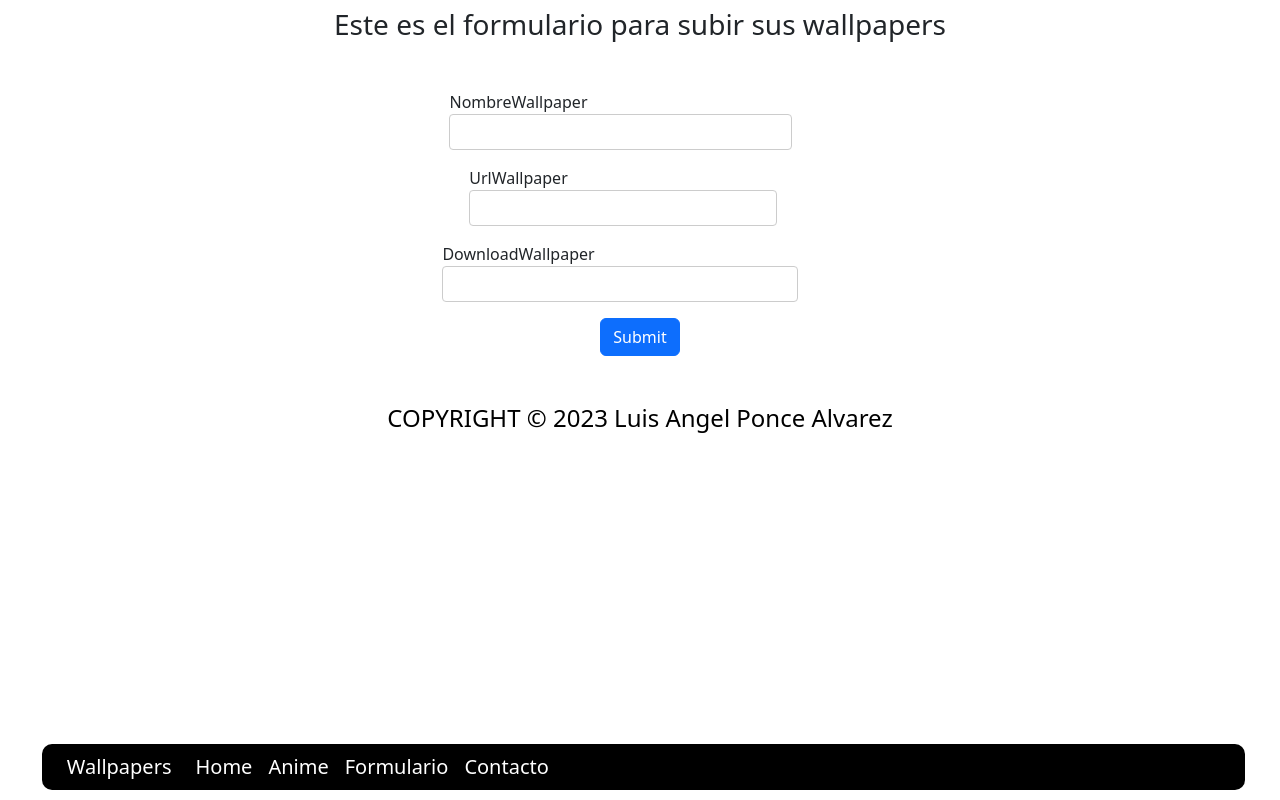
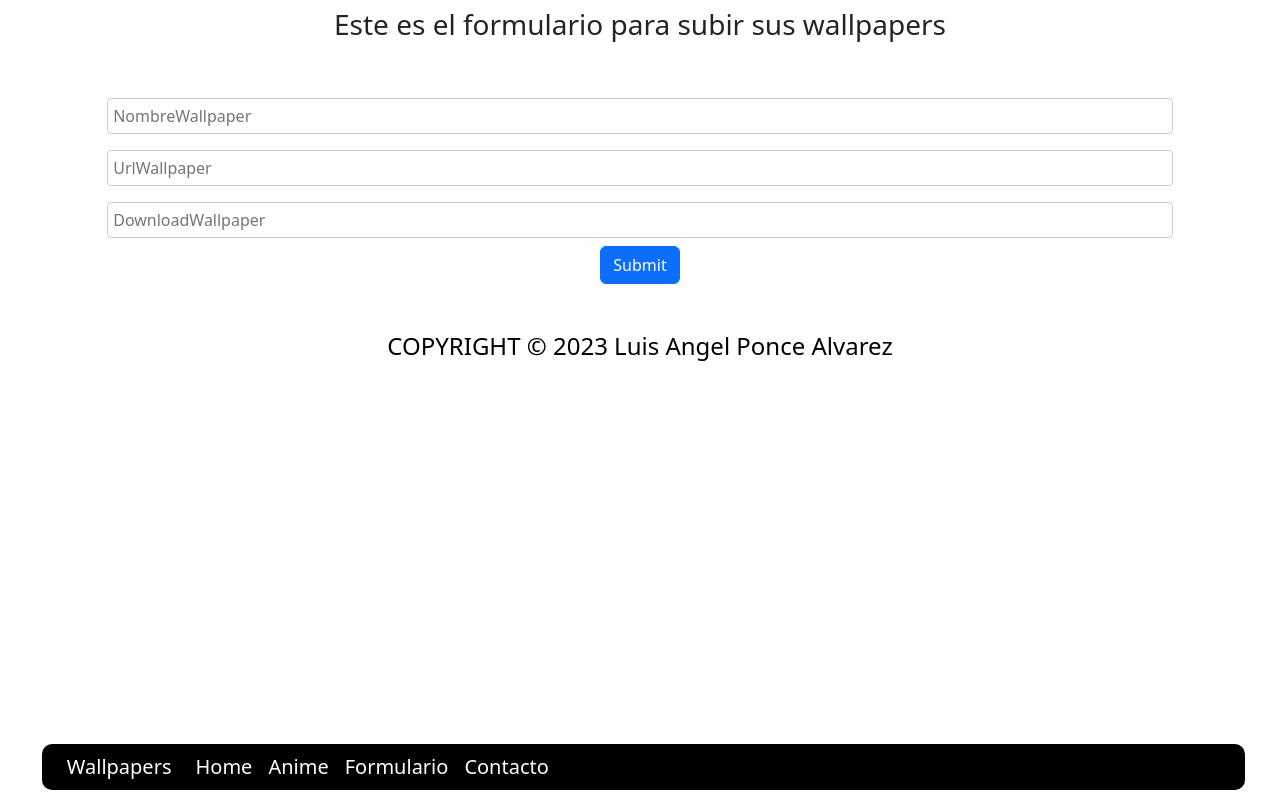
Before and after one commit to PacoMojica/SiteWallpapers, a React (Vite) app: page /Form in a window 1280 px wide. Built offline with nearby package versions, Linux system fonts and the light colour scheme.

Commit message:
Añado funcionalidad del formulario funciona

```diff
--- a/src/App.jsx
+++ b/src/App.jsx
@@ -1,13 +1,30 @@
-import Cards from "./components/Cards";
-import Footer from "./components/Footer";
-import Heder from "./components/Heder";
+import React, { useState } from "react";
+import { BrowserRouter as Router, Routes, Route } from "react-router-dom";
+import { Lista_wallpapers } from "./components/Cards/ListaWallpapers";
+import Home from "./components/Home";
+import Error404 from "./components/404";
+import Form from "./components/Form/Form";
+import Contacto from "./components/Contacto";
+import Anime from "./Site/Anime";
 
 function App() {
+  const [lista, actualizarLista] = useState(Lista_wallpapers);
+
+  const containerWallpaper = (datos) => {
+    actualizarLista([...lista, datos]);
+  };
+
   return (
     <>
-      <Heder />
-      <Cards />
-      <Footer />
+      <Router>
+        <Routes>
+          <Route path="/" element={<Home lista={lista} />} />
+          <Route path="/Form" element={<Form datos={containerWallpaper} />} />
+          <Route path="/Anime" element={<Anime />} />
+          <Route path="/Contacto" element={<Contacto />} />
+          <Route path="/*" element={<Error404 />} />
+        </Routes>
+      </Router>
     </>
   );
 }
--- a/src/components/Cards/ListaWallpapers.js
+++ b/src/components/Cards/ListaWallpapers.js
@@ -4,197 +4,214 @@
 //   NombreWallpaper: "",
 // },
 
-const Lista_wallpapers = [
+export const Lista_wallpapers = [
   {
-    Img: "https://c4.wallpaperflare.com/wallpaper/980/85/258/digital-digital-art-artwork-illustration-minimalism-hd-wallpaper-preview.jpg",
     UrlWallpaper:
+      "https://c4.wallpaperflare.com/wallpaper/980/85/258/digital-digital-art-artwork-illustration-minimalism-hd-wallpaper-preview.jpg",
+    DownloadWallpaper:
       "https://www.wallpaperflare.com/digital-digital-art-artwork-illustration-minimalism-vector-wallpaper-gjwkh/download/3840x2160",
     NombreWallpaper:
       "digital, digital art, artwork, illustration, minimalism, vector",
   },
   {
-    Img: "https://c4.wallpaperflare.com/wallpaper/243/490/513/digital-art-landscape-nature-sun-wallpaper-preview.jpg",
     UrlWallpaper:
+      "https://c4.wallpaperflare.com/wallpaper/243/490/513/digital-art-landscape-nature-sun-wallpaper-preview.jpg",
+    DownloadWallpaper:
       "https://www.wallpaperflare.com/digital-art-landscape-nature-sun-fantasy-art-illustration-wallpaper-pxqev/download/3840x2160",
     NombreWallpaper:
       "digital art, landscape, nature, Sun, fantasy art, illustration",
   },
   {
-    Img: "https://c4.wallpaperflare.com/wallpaper/694/617/115/minimalism-artwork-simple-threadless-wallpaper-preview.jpg",
     UrlWallpaper:
+      "https://c4.wallpaperflare.com/wallpaper/694/617/115/minimalism-artwork-simple-threadless-wallpaper-preview.jpg",
+    DownloadWallpaper:
       "https://www.wallpaperflare.com/orange-fish-illustration-minimalism-artwork-simple-threadless-wallpaper-ubb/download/3840x2160",
     NombreWallpaper:
       "orange fish illustration, minimalism, artwork, simple, threadless",
   },
   {
-    Img: "https://c4.wallpaperflare.com/wallpaper/912/256/892/landscape-forest-deer-artwork-wallpaper-preview.jpg",
     UrlWallpaper:
+      "https://c4.wallpaperflare.com/wallpaper/912/256/892/landscape-forest-deer-artwork-wallpaper-preview.jpg",
+    DownloadWallpaper:
       "https://www.wallpaperflare.com/deer-on-mountain-wallpaper-silhouette-of-trees-under-white-sky-illustration-wallpaper-plk/download/3840x2160",
     NombreWallpaper:
       "deer on mountain wallpaper, silhouette of trees under white sky illustration",
   },
   {
-    Img: "https://c4.wallpaperflare.com/wallpaper/854/64/910/digital-art-fox-landscape-nature-wallpaper-preview.jpg",
     UrlWallpaper:
+      "https://c4.wallpaperflare.com/wallpaper/854/64/910/digital-art-fox-landscape-nature-wallpaper-preview.jpg",
+    DownloadWallpaper:
       "https://www.wallpaperflare.com/digital-art-fox-landscape-nature-fantasy-art-minimalism-wallpaper-cubgc/download/3840x2160",
     NombreWallpaper:
       "digital art, fox, landscape, nature, fantasy art, minimalism",
   },
   {
-    Img: "https://c4.wallpaperflare.com/wallpaper/290/462/456/mountains-trees-minimalism-nature-wallpaper-preview.jpg ",
     UrlWallpaper:
+      "https://c4.wallpaperflare.com/wallpaper/290/462/456/mountains-trees-minimalism-nature-wallpaper-preview.jpg ",
+    DownloadWallpaper:
       "https://www.wallpaperflare.com/eagle-above-misty-forest-mountains-trees-minimalism-nature-wallpaper-cuswb/download/3840x2160",
     NombreWallpaper:
       "eagle above misty forest, mountains, trees, minimalism, nature",
   },
   {
-    Img: "https://c4.wallpaperflare.com/wallpaper/948/212/966/landscape-vector-art-vector-minimalism-simple-hd-wallpaper-preview.jpg",
     UrlWallpaper:
+      "https://c4.wallpaperflare.com/wallpaper/948/212/966/landscape-vector-art-vector-minimalism-simple-hd-wallpaper-preview.jpg",
+    DownloadWallpaper:
       "https://www.wallpaperflare.com/landscape-vector-art-minimalism-simple-mountains-digital-art-wallpaper-yhrgj/download/3840x2160",
     NombreWallpaper:
       "landscape, vector art, minimalism, simple, mountains, digital art",
   },
   {
-    Img: "https://c4.wallpaperflare.com/wallpaper/558/625/87/fox-trees-fantasy-art-dreamland-wallpaper-preview.jpg",
     UrlWallpaper:
+      "https://c4.wallpaperflare.com/wallpaper/558/625/87/fox-trees-fantasy-art-dreamland-wallpaper-preview.jpg",
+    DownloadWallpaper:
       "https://www.wallpaperflare.com/fox-trees-fantasy-art-dreamland-forest-sky-dark-forest-wallpaper-cvxxx/download/3840x2160",
     NombreWallpaper:
       "fox, trees, fantasy art, dreamland, forest, sky, dark forest",
   },
   {
-    Img: "https://c4.wallpaperflare.com/wallpaper/175/524/956/digital-digital-art-artwork-fantasy-art-drawing-hd-wallpaper-preview.jpg",
     UrlWallpaper:
+      "https://c4.wallpaperflare.com/wallpaper/175/524/956/digital-digital-art-artwork-fantasy-art-drawing-hd-wallpaper-preview.jpg",
+    DownloadWallpaper:
       "https://www.wallpaperflare.com/digital-digital-art-artwork-fantasy-art-drawing-painting-wallpaper-gjwkg/download/3840x2160",
     NombreWallpaper:
       "digital, digital art, artwork, fantasy art, drawing, painting",
   },
   {
-    Img: "https://c4.wallpaperflare.com/wallpaper/600/360/964/digital-art-landscape-forest-mountains-wallpaper-preview.jpg",
     UrlWallpaper:
+      "https://c4.wallpaperflare.com/wallpaper/600/360/964/digital-art-landscape-forest-mountains-wallpaper-preview.jpg",
+    DownloadWallpaper:
       "https://www.wallpaperflare.com/mountain-and-forest-digital-art-landscape-mountains-fan-art-wallpaper-mdd/download/3840x2160",
     NombreWallpaper:
       "mountain and forest, digital art, landscape, mountains, fan art",
   },
   {
-    Img: "https://c4.wallpaperflare.com/wallpaper/483/851/770/fire-minimalism-minimalist-artist-wallpaper-preview.jpg",
     UrlWallpaper:
+      "https://c4.wallpaperflare.com/wallpaper/483/851/770/fire-minimalism-minimalist-artist-wallpaper-preview.jpg",
+    DownloadWallpaper:
       "https://www.wallpaperflare.com/fire-minimalism-minimalist-artist-artwork-digital-art-wallpaper-bdmow/download/3840x2160",
     NombreWallpaper:
       "fire, minimalism, minimalist, artist, artwork, digital art",
   },
   {
-    Img: "https://c4.wallpaperflare.com/wallpaper/120/510/344/anime-anime-girls-artwork-simple-wallpaper-preview.jpg",
     UrlWallpaper:
+      "https://c4.wallpaperflare.com/wallpaper/120/510/344/anime-anime-girls-artwork-simple-wallpaper-preview.jpg",
+    DownloadWallpaper:
       "https://www.wallpaperflare.com/anime-anime-girls-artwork-simple-simple-background-digital-art-wallpaper-sjfij/download/3840x2160",
     NombreWallpaper:
       "anime, anime girls, artwork, simple, simple background, digital art",
   },
   {
-    Img: "https://c4.wallpaperflare.com/wallpaper/188/833/187/anime-manga-anime-girls-simple-background-wallpaper-preview.jpg",
     UrlWallpaper:
+      "https://c4.wallpaperflare.com/wallpaper/188/833/187/anime-manga-anime-girls-simple-background-wallpaper-preview.jpg",
+    DownloadWallpaper:
       "https://www.wallpaperflare.com/black-haired-anime-character-manga-anime-girls-simple-background-wallpaper-hjphc/download/3840x2160",
     NombreWallpaper:
       "black haired anime character, manga, anime girls, simple background",
   },
   {
-    Img: "https://c4.wallpaperflare.com/wallpaper/408/481/208/yae-sakura-honkai-impact-3rd-yae-sakura-honkai-impact-honkai-impact-anime-hd-wallpaper-preview.jpg",
     UrlWallpaper:
+      "https://c4.wallpaperflare.com/wallpaper/408/481/208/yae-sakura-honkai-impact-3rd-yae-sakura-honkai-impact-honkai-impact-anime-hd-wallpaper-preview.jpg",
+    DownloadWallpaper:
       "https://www.wallpaperflare.com/yae-sakura-honkai-impact-3rd-yae-sakura-honkai-impact-anime-wallpaper-gvpgw/download/3840x2160",
     NombreWallpaper:
       "Yae Sakura, Honkai Impact 3rd, Yae Sakura (Honkai Impact), anime",
   },
   {
-    Img: "https://c4.wallpaperflare.com/wallpaper/615/132/869/anime-girl-anime-art-cute-kawaii-wallpaper-preview.jpg",
     UrlWallpaper:
+      "https://c4.wallpaperflare.com/wallpaper/615/132/869/anime-girl-anime-art-cute-kawaii-wallpaper-preview.jpg",
+    DownloadWallpaper:
       "https://www.wallpaperflare.com/anime-girl-anime-art-cute-kawaii-wallpaper-cvftd/download/3840x2160",
     NombreWallpaper: "anime girl, anime art, cute, kawaii",
   },
   {
-    Img: "https://c4.wallpaperflare.com/wallpaper/592/518/321/steins-gate-makise-kurisu-in-bed-anime-girls-wallpaper-preview.jpg",
     UrlWallpaper:
+      "https://c4.wallpaperflare.com/wallpaper/592/518/321/steins-gate-makise-kurisu-in-bed-anime-girls-wallpaper-preview.jpg",
+    DownloadWallpaper:
       "https://www.wallpaperflare.com/steins-gate-makise-kurisu-in-bed-anime-girls-indoors-one-person-wallpaper-phphu/download/3840x2160",
     NombreWallpaper:
       "Steins;Gate, Makise Kurisu, in bed, anime girls, indoors, one person",
   },
   {
-    Img: "https://c4.wallpaperflare.com/wallpaper/81/136/860/anime-anime-girls-kimetsu-no-yaiba-kochou-shinobu-hd-wallpaper-preview.jpg",
     UrlWallpaper:
+      "https://c4.wallpaperflare.com/wallpaper/81/136/860/anime-anime-girls-kimetsu-no-yaiba-kochou-shinobu-hd-wallpaper-preview.jpg",
+    DownloadWallpaper:
       "https://www.wallpaperflare.com/anime-anime-girls-kimetsu-no-yaiba-kochou-shinobu-wallpaper-ysulc/download/3840x2160",
     NombreWallpaper: "anime, anime girls, Kimetsu no Yaiba, Kochou Shinobu",
   },
   {
-    Img: "https://c4.wallpaperflare.com/wallpaper/18/22/566/no-game-no-life-jibril-anime-girls-wallpaper-preview.jpg",
     UrlWallpaper:
+      "https://c4.wallpaperflare.com/wallpaper/18/22/566/no-game-no-life-jibril-anime-girls-wallpaper-preview.jpg",
+    DownloadWallpaper:
       "https://www.wallpaperflare.com/no-game-no-life-jibril-anime-girls-one-person-illuminated-wallpaper-mymbt/download/3840x2160",
     NombreWallpaper:
       "No Game No Life, Jibril, anime girls, one person, illuminated",
   },
-  {
-    Img: "https://c4.wallpaperflare.com/wallpaper/57/539/710/joukamachi-no-dandelion-anime-anime-girls-loli-wallpaper-preview.jpg",
-    UrlWallpaper:
-      "https://www.wallpaperflare.com/yellow-haired-female-anime-character-holding-tuxedo-cat-illustration-wallpaper-mrot/download/3840x2160",
-    NombreWallpaper:
-      "yellow haired female anime character holding tuxedo cat illustration",
-  },
-  {
-    Img: "https://c4.wallpaperflare.com/wallpaper/301/934/327/anime-anime-girls-picture-in-picture-neon-wallpaper-preview.jpg",
-    UrlWallpaper:
-      "https://www.wallpaperflare.com/anime-anime-girls-picture-in-picture-neon-red-creativity-wallpaper-pegjr/download/3840x2160",
-    NombreWallpaper:
-      "anime, anime girls, picture-in-picture, neon, red, creativity",
-  },
-  {
-    Img: "https://c4.wallpaperflare.com/wallpaper/971/690/451/anime-anime-girls-dark-castle-wallpaper-preview.jpg",
-    UrlWallpaper:
-      "https://www.wallpaperflare.com/anime-anime-girls-dark-castle-sky-wallpaper-crcbn/download/3840x2160",
-    NombreWallpaper: "anime, anime girls, dark, castle, sky",
-  },
-  {
-    Img: "https://c4.wallpaperflare.com/wallpaper/710/167/674/anime-anime-girls-anime-boys-kimetsu-no-yaiba-kamado-tanjir%C5%8D-hd-wallpaper-preview.jpg",
-    UrlWallpaper:
-      "https://www.wallpaperflare.com/anime-anime-girls-anime-boys-kimetsu-no-yaiba-kamado-tanjir%C5%8D-wallpaper-gjxuu/download/3840x2160",
-    NombreWallpaper:
-      "anime, anime girls, anime boys, Kimetsu no Yaiba, Kamado Tanjirō",
-  },
-  {
-    Img: "https://c4.wallpaperflare.com/wallpaper/922/685/222/anime-the-idolm-ster-cinderella-girls-shiki-ichinose-wallpaper-preview.jpg",
-    UrlWallpaper:
-      "https://www.wallpaperflare.com/anime-the-idolm-ster-cinderella-girls-shiki-ichinose-childhood-wallpaper-svlpj/download/3840x2160",
-    NombreWallpaper:
-      "Anime, The iDOLM@STER Cinderella Girls, Shiki Ichinose, childhood",
-  },
-  {
-    Img: "https://c4.wallpaperflare.com/wallpaper/407/868/897/mahouka-koukou-no-rettousei-shiba-miyuki-anime-girls-wallpaper-preview.jpg",
-    UrlWallpaper:
-      "https://www.wallpaperflare.com/mahouka-koukou-no-rettousei-shiba-miyuki-anime-girls-plant-wallpaper-paeml/download/3840x2160",
-    NombreWallpaper:
-      "Mahouka Koukou no Rettousei, Shiba Miyuki, anime girls, plant",
-  },
-  {
-    Img: "https://c4.wallpaperflare.com/wallpaper/903/769/249/anime-shibuya-rin-anime-girls-the-idolm-ster-cinderella-girls-wallpaper-preview.jpg",
-    UrlWallpaper:
-      "https://www.wallpaperflare.com/anime-shibuya-rin-anime-girls-the-idolm-ster-cinderella-girls-wallpaper-uejgu/download/3840x2160",
-    NombreWallpaper:
-      "anime, Shibuya Rin, anime girls, THE iDOLM@STER: Cinderella Girls",
-  },
-  {
-    Img: "https://c4.wallpaperflare.com/wallpaper/776/935/773/anime-anime-girls-moon-long-hair-wallpaper-preview.jpg",
-    UrlWallpaper:
-      "https://www.wallpaperflare.com/anime-anime-girls-moon-long-hair-dark-hair-wallpaper-cgwnv/download/3840x2160",
-    NombreWallpaper: "anime, anime girls, Moon, long hair, dark hair",
-  },
-  {
-    Img: "https://c4.wallpaperflare.com/wallpaper/627/974/537/anime-azur-lane-animal-ears-blue-eyes-wallpaper-preview.jpg",
-    UrlWallpaper:
-      "https://www.wallpaperflare.com/anime-azur-lane-animal-ears-blue-eyes-blush-girl-kaga-azur-lane-wallpaper-cwrsn/download/3840x2160",
-    NombreWallpaper:
-      "Anime, Azur Lane, Animal Ears, Blue Eyes, Blush, Girl, Kaga (Azur Lane)",
-  },
-  {
-    Img: "https://www.xtrafondos.com/wallpapers/resized/zero-two-de-darling-in-the-franxx-7876.jpg?s=large",
-    UrlWallpaper:
-      "https://www.xtrafondos.com/en/descargar.php?id=7876&resolucion=1920x1000",
-    NombreWallpaper: "Zero Two from Darling In The Franxx",
-  },
+  // {
+  //   Img: "https://c4.wallpaperflare.com/wallpaper/57/539/710/joukamachi-no-dandelion-anime-anime-girls-loli-wallpaper-preview.jpg",
+  //   UrlWallpaper:
+  //     "https://www.wallpaperflare.com/yellow-haired-female-anime-character-holding-tuxedo-cat-illustration-wallpaper-mrot/download/3840x2160",
+  //   NombreWallpaper:
+  //     "yellow haired female anime character holding tuxedo cat illustration",
+  // },
+  // {
+  //   Img: "https://c4.wallpaperflare.com/wallpaper/301/934/327/anime-anime-girls-picture-in-picture-neon-wallpaper-preview.jpg",
+  //   UrlWallpaper:
+  //     "https://www.wallpaperflare.com/anime-anime-girls-picture-in-picture-neon-red-creativity-wallpaper-pegjr/download/3840x2160",
+  //   NombreWallpaper:
+  //     "anime, anime girls, picture-in-picture, neon, red, creativity",
+  // },
+  // {
+  //   Img: "https://c4.wallpaperflare.com/wallpaper/971/690/451/anime-anime-girls-dark-castle-wallpaper-preview.jpg",
+  //   UrlWallpaper:
+  //     "https://www.wallpaperflare.com/anime-anime-girls-dark-castle-sky-wallpaper-crcbn/download/3840x2160",
+  //   NombreWallpaper: "anime, anime girls, dark, castle, sky",
+  // },
+  // {
+  //   Img: "https://c4.wallpaperflare.com/wallpaper/710/167/674/anime-anime-girls-anime-boys-kimetsu-no-yaiba-kamado-tanjir%C5%8D-hd-wallpaper-preview.jpg",
+  //   UrlWallpaper:
+  //     "https://www.wallpaperflare.com/anime-anime-girls-anime-boys-kimetsu-no-yaiba-kamado-tanjir%C5%8D-wallpaper-gjxuu/download/3840x2160",
+  //   NombreWallpaper:
+  //     "anime, anime girls, anime boys, Kimetsu no Yaiba, Kamado Tanjirō",
+  // },
+  // {
+  //   Img: "https://c4.wallpaperflare.com/wallpaper/922/685/222/anime-the-idolm-ster-cinderella-girls-shiki-ichinose-wallpaper-preview.jpg",
+  //   UrlWallpaper:
+  //     "https://www.wallpaperflare.com/anime-the-idolm-ster-cinderella-girls-shiki-ichinose-childhood-wallpaper-svlpj/download/3840x2160",
+  //   NombreWallpaper:
+  //     "Anime, The iDOLM@STER Cinderella Girls, Shiki Ichinose, childhood",
+  // },
+  // {
+  //   Img: "https://c4.wallpaperflare.com/wallpaper/407/868/897/mahouka-koukou-no-rettousei-shiba-miyuki-anime-girls-wallpaper-preview.jpg",
+  //   UrlWallpaper:
+  //     "https://www.wallpaperflare.com/mahouka-koukou-no-rettousei-shiba-miyuki-anime-girls-plant-wallpaper-paeml/download/3840x2160",
+  //   NombreWallpaper:
+  //     "Mahouka Koukou no Rettousei, Shiba Miyuki, anime girls, plant",
+  // },
+  // {
+  //   Img: "https://c4.wallpaperflare.com/wallpaper/903/769/249/anime-shibuya-rin-anime-girls-the-idolm-ster-cinderella-girls-wallpaper-preview.jpg",
+  //   UrlWallpaper:
+  //     "https://www.wallpaperflare.com/anime-shibuya-rin-anime-girls-the-idolm-ster-cinderella-girls-wallpaper-uejgu/download/3840x2160",
+  //   NombreWallpaper:
+  //     "anime, Shibuya Rin, anime girls, THE iDOLM@STER: Cinderella Girls",
+  // },
+  // {
+  //   Img: "https://c4.wallpaperflare.com/wallpaper/776/935/773/anime-anime-girls-moon-long-hair-wallpaper-preview.jpg",
+  //   UrlWallpaper:
+  //     "https://www.wallpaperflare.com/anime-anime-girls-moon-long-hair-dark-hair-wallpaper-cgwnv/download/3840x2160",
+  //   NombreWallpaper: "anime, anime girls, Moon, long hair, dark hair",
+  // },
+  // {
+  //   Img: "https://c4.wallpaperflare.com/wallpaper/627/974/537/anime-azur-lane-animal-ears-blue-eyes-wallpaper-preview.jpg",
+  //   UrlWallpaper:
+  //     "https://www.wallpaperflare.com/anime-azur-lane-animal-ears-blue-eyes-blush-girl-kaga-azur-lane-wallpaper-cwrsn/download/3840x2160",
+  //   NombreWallpaper:
+  //     "Anime, Azur Lane, Animal Ears, Blue Eyes, Blush, Girl, Kaga (Azur Lane)",
+  // },
+  // {
+  //   Img: "https://www.xtrafondos.com/wallpapers/resized/zero-two-de-darling-in-the-franxx-7876.jpg?s=large",
+  //   UrlWallpaper:
+  //     "https://www.xtrafondos.com/en/descargar.php?id=7876&resolucion=1920x1000",
+  //   NombreWallpaper: "Zero Two from Darling In The Franxx",
+  // },
 ];
-export default Lista_wallpapers;
--- a/src/components/Cards/index.jsx
+++ b/src/components/Cards/index.jsx
@@ -1,13 +1,14 @@
-import Lista_wallpapers from "./ListaWallpapers";
 import MapCards from "./MapCards";
 
-function Cards() {
-  const Wallpaper = Lista_wallpapers.map((Wallpaper, index) => {
-    return <MapCards Wallpaper={Wallpaper} key={index} />;
-  });
+function Cards(props) {
+  const lista = props.lista;
   return (
     <>
-      <section>{Wallpaper}</section>
+      <section>
+        {lista.map((Wallpaper, index) => {
+          return <MapCards Wallpaper={Wallpaper} key={index} />;
+        })}
+      </section>
     </>
   );
 }
--- /dev/null
+++ b/src/components/Form/CampoTexto.jsx
@@ -0,0 +1,19 @@
+function CampoTexto(props) {
+  function manejarCambio(e) {
+    props.actualizarValor(e.target.value);
+  }
+  return (
+    <>
+      <input
+        className="m-2"
+        type="text"
+        placeholder={props.placeholder}
+        value={props.valor}
+        onChange={manejarCambio}
+        required={props.required}
+      />
+    </>
+  );
+}
+
+export default CampoTexto;
--- a/src/components/Form/Form.jsx
+++ b/src/components/Form/Form.jsx
@@ -1,26 +1,51 @@
 import Heder from "../Heder";
 import Footer from "../Footer";
+import { useState } from "react";
+import CampoTexto from "./CampoTexto";
 
-function Form() {
+function Form(props) {
+  const [NombreWallpaper, ActualizarNombreWallpaper] = useState("");
+  const [UrlWallpaper, ActualizarUrlWallpaper] = useState("");
+  const [DownloadWallpaper, ActualizarDownloadWallpaper] = useState("");
+
+  function ManejandoEnvio(e) {
+    e.preventDefault();
+    let DatosAEnviar = {
+      UrlWallpaper,
+      DownloadWallpaper,
+      NombreWallpaper,
+    };
+    props.datos(DatosAEnviar);
+  }
+
   return (
     <>
       <h1 className="text-center fs-3 m-2">
         Este es el formulario para subir sus wallpapers
       </h1>
-      <form className="form m-5">
-        <div className="mb-3">
-          <label>NombreWallpaper</label>
-          <input type="text" />
-        </div>
-        <div className="mb-3">
-          <label>UrlWallpaper</label>
-          <input type="url" />
-        </div>
-        <div className="mb-3">
-          <label>DownloadWallpaper</label>
-          <input type="url" />
-        </div>
-        <button type="submit" className="btn btn-primary">
+      <form onSubmit={ManejandoEnvio} className="form m-5">
+        <CampoTexto
+          placeholder="NombreWallpaper"
+          required
+          valor={NombreWallpaper}
+          actualizarValor={ActualizarNombreWallpaper}
+        />
+
+        <CampoTexto
+          placeholder="UrlWallpaper"
+          required
+          valor={UrlWallpaper}
+          actualizarValor={ActualizarUrlWallpaper}
+        />
+
+        <CampoTexto
+          placeholder="DownloadWallpaper"
+          required
+          valor={DownloadWallpaper}
+          actualizarValor={ActualizarDownloadWallpaper}
+        />
+
+        <button onSubmit={ManejandoEnvio} className="btn btn-primary">
           Submit
         </button>
       </form>
--- /dev/null
+++ b/src/components/Home/index.jsx
@@ -0,0 +1,15 @@
+import Cards from "../Cards";
+import Footer from "../Footer";
+import Heder from "../Heder";
+
+function Home({ lista }) {
+  return (
+    <>
+      <Heder />
+      <Cards lista={lista} />
+      <Footer />
+    </>
+  );
+}
+
+export default Home;
--- a/src/main.jsx
+++ b/src/main.jsx
@@ -1,12 +1,10 @@
 import React from "react";
 import ReactDOM from "react-dom/client";
 import "./main.css";
-import { RouterProvider } from "react-router-dom";
-import { router } from "../Routes";
-
+import App from "./App";
 
 ReactDOM.createRoot(document.getElementById("root")).render(
   <React.StrictMode>
-    <RouterProvider router={router} />
+    <App />
   </React.StrictMode>
 );
```
Also changed, not shown: Routes.jsx (deleted, +0 -31 lines), src/components/Cards/MapCards.jsx (+11 -3 lines), src/components/Contacto/index.jsx (renamed from src/components/Contacto/Contacto.jsx).
